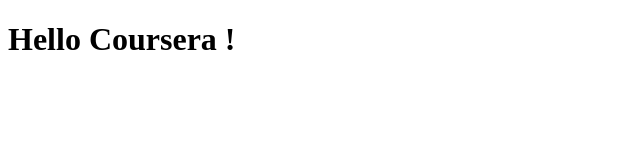
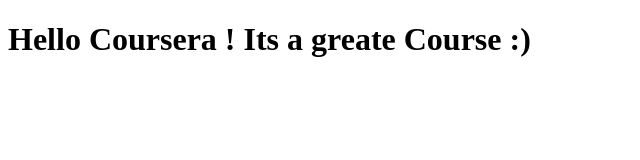
Before and after one commit to imsepehr/Coursera-test, a plain HTML site: page site/index.html in a window 1280 px wide. Shown: the whole page, without its empty margins (0-640 px from the left). Drawn offline with Linux system fonts and the light colour scheme.

Commit message:
small addition to our page content.

```diff
--- a/site/index.html
+++ b/site/index.html
@@ -6,6 +6,6 @@
 	<title>Hello Coursera !</title>
 </head>
 <body>
-	<h1>Hello Coursera !</h1>
+	<h1>Hello Coursera ! Its a greate Course :)</h1>
 </body>
 </html>
```
